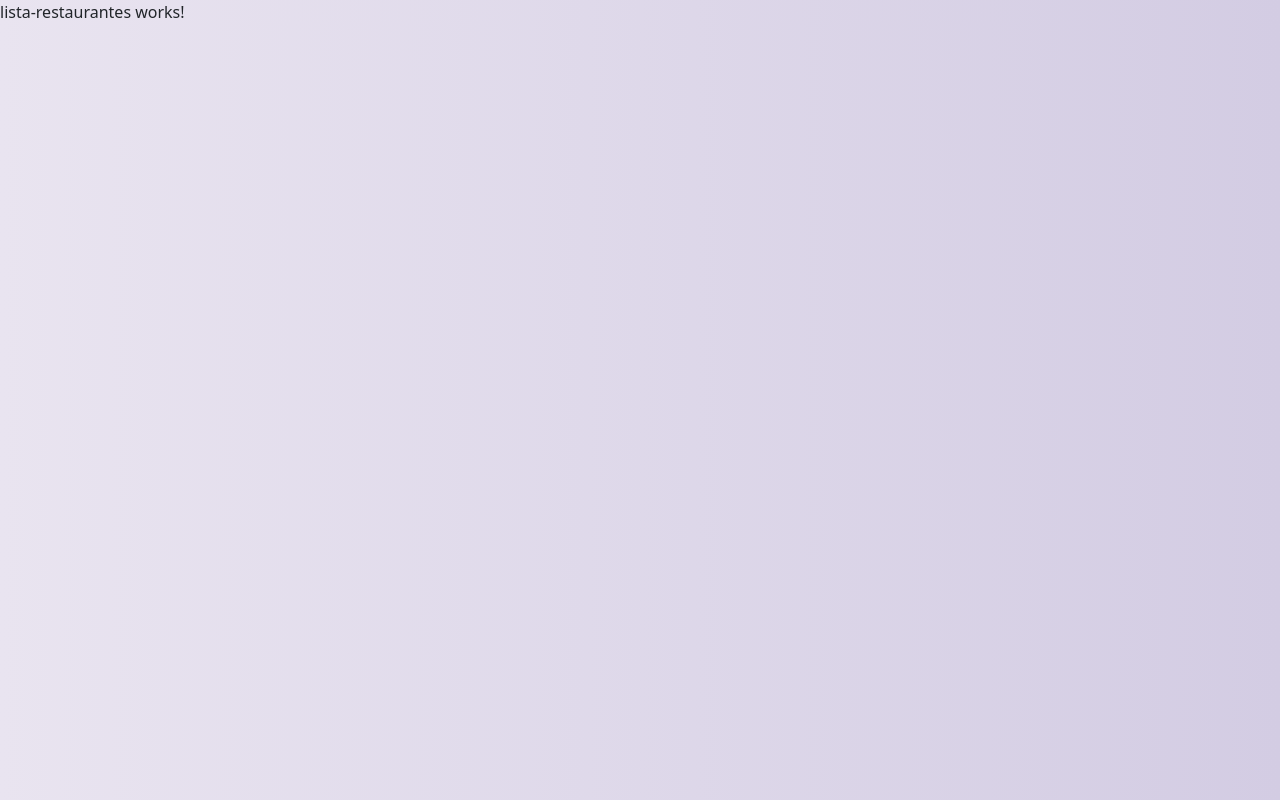
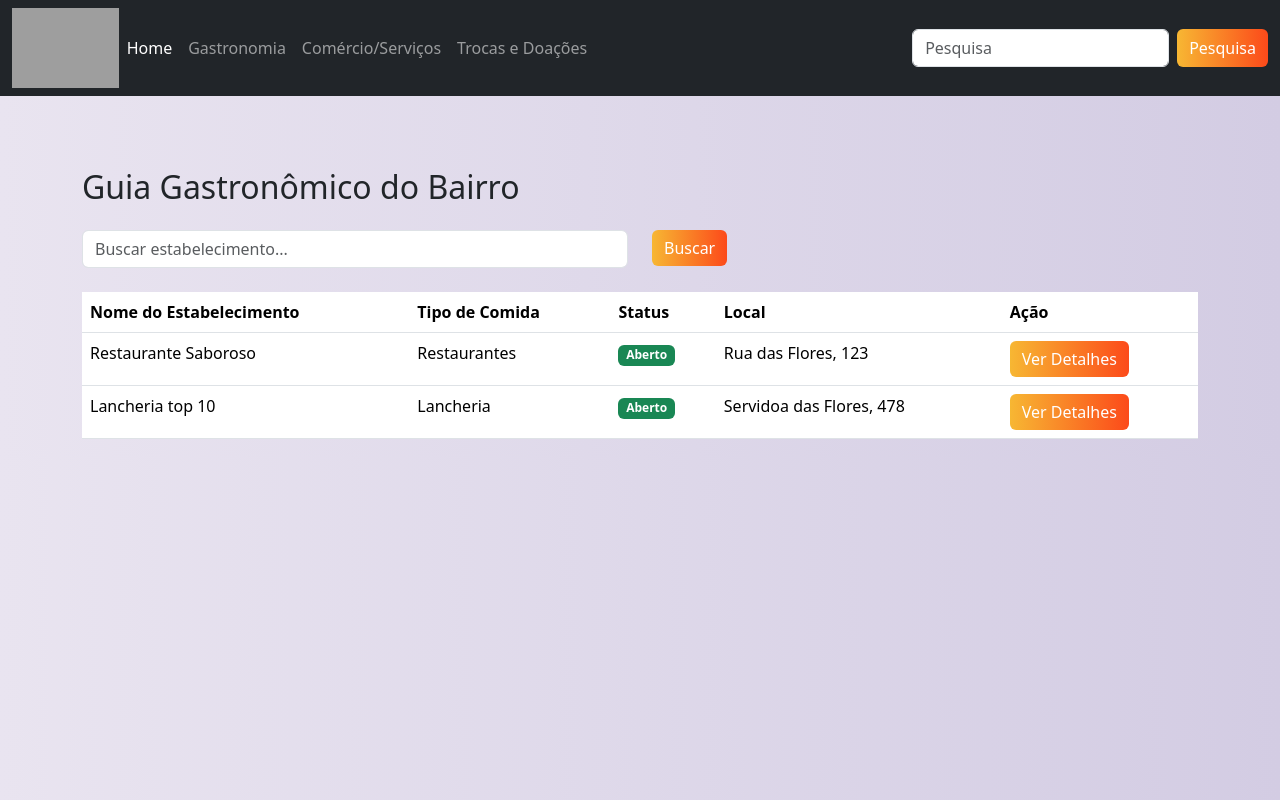
Before and after one commit to FeReDragon/App-comercioLocal-V1, an Angular app in the folder comercio-local/: page /lista-restaurantes in a window 1280 px wide. Built offline with nearby package versions, Linux system fonts and the light colour scheme; grey boxes are pictures that could not be loaded.

Commit message:
update listra gastro template base

```diff
--- a/comercio-local/src/app/gastronomia/componentes/lista-restaurantes/lista-restaurantes.component.html
+++ b/comercio-local/src/app/gastronomia/componentes/lista-restaurantes/lista-restaurantes.component.html
@@ -1 +1,56 @@
-<p>lista-restaurantes works!</p>
+<app-header></app-header>
+
+<br><br><br><br><br>
+
+<div class="container mt-5">
+    <h2 class="mb-4">Guia Gastronômico do Bairro</h2>
+
+    <!-- Barra de pesquisa e filtros -->
+    <div class="row mb-4">
+        <div class="col">
+            <input type="text" class="form-control" placeholder="Buscar estabelecimento...">
+        </div>
+        <div class="col">
+            <button class="btn btn-orange-gradient">Buscar</button>
+        </div>
+    </div>
+
+    <table class="table table-hover">
+        <thead class="thead-light">
+            <tr>
+                <th>Nome do Estabelecimento</th>
+                <th>Tipo de Comida</th>
+                <th>Status</th>
+                <th>Local</th>
+                <th>Ação</th>
+            </tr>
+        </thead>
+        <tbody>
+            <!-- Linha 1 -->
+            <tr>
+                <td>Restaurante Saboroso</td>
+                <td>Restaurantes</td>
+                <td>
+                    <span class="badge bg-success">Aberto</span>
+                </td>
+                <td>Rua das Flores, 123</td>
+                <td>
+                    <a href="#" class="btn btn-orange-gradient" data-bs-toggle="tooltip" data-bs-placement="top" title="Veja o menu e mais informações sobre o Restaurante Saboroso">
+                        Ver Detalhes
+                    </a>
+                </td>
+            </tr>
+
+            <tr>
+                <td>Lancheria top 10</td>
+                <td>Lancheria</td>
+                <td>
+                    <span class="badge bg-success">Aberto</span>
+                </td>
+                <td>Servidoa das Flores, 478</td>
+                <td>
+                    <a href="#" class="btn btn-orange-gradient" data-bs-toggle="tooltip" data-bs-placement="top" title="Veja o menu e mais informações sobre o lanchonete">
+                        Ver Detalhes
+                    </a>
+                </td>
+            </tr>
--- a/comercio-local/src/app/gastronomia/componentes/lista-restaurantes/lista-restaurantes.component.scss
+++ b/comercio-local/src/app/gastronomia/componentes/lista-restaurantes/lista-restaurantes.component.scss
@@ -0,0 +1,12 @@
+.btn-orange-gradient {
+    background: #fc4a1a;  /* fallback for old browsers */
+background: -webkit-linear-gradient(to right, #f7b733, #fc4a1a);  /* Chrome 10-25, Safari 5.1-6 */
+background: linear-gradient(to right, #f7b733, #fc4a1a); /* W3C, IE 10+/ Edge, Firefox 16+, Chrome 26+, Opera 12+, Safari 7+ */
+
+    border: none;
+    color: white;
+  }
+
+  .btn-orange-gradient:hover {
+    background-image: linear-gradient(to right, #fb8c00, #ffa726);
+  }
--- a/comercio-local/src/app/shared/componentes/dashboard/dashboard.component.html
+++ b/comercio-local/src/app/shared/componentes/dashboard/dashboard.component.html
@@ -12,7 +12,7 @@
 
   <!-- Seção Gastronomia -->
   <div class="container px-4 py-5 section-bg section-margin" id="custom-cards">
-    <h2 class="text-center mb-4">Gastronomia de Bairro </h2><a href="#" class="btn btn-orange-gradient">Lista Completa</a>
+    <h2 class="text-center mb-4">Gastronomia de Bairro </h2><a class="nav-link active" aria-current="page" routerLink="/lista-restaurantes" class="btn btn-orange-gradient">Lista Completa</a>
     <p>Descubra as melhores Lanchonetes e restaurantes. Faça reservas ou peça online diretamente dos estabelecimentos locais.</p>
     <div class="row row-cols-1 row-cols-lg-3 align-items-stretch g-3 py-3">
       <div class="col">
```
